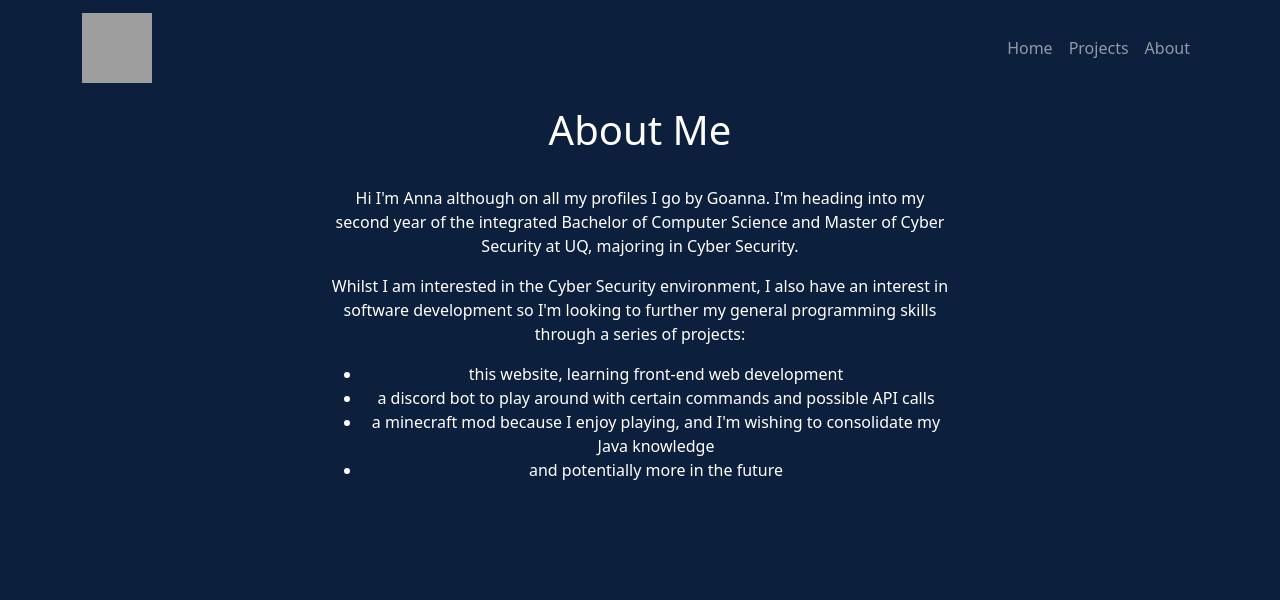
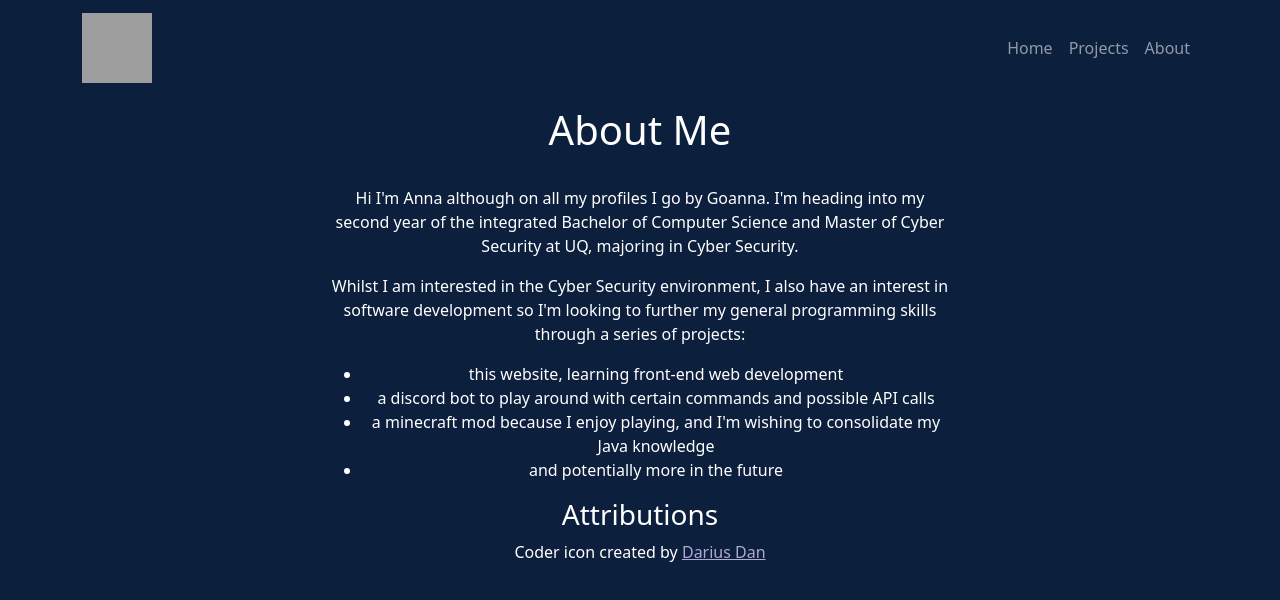
Before and after one commit to goanna5/goannas-web-portfolio, a React (Create React App) app: page /about in a window 1280 px wide. Shown: the top 600 px of the page. Built offline with nearby package versions, Linux system fonts and the light colour scheme; grey boxes are pictures that could not be loaded.

Commit message:
read me and attributions

```diff
--- a/src/pages/About.js
+++ b/src/pages/About.js
@@ -19,6 +19,10 @@ const About = () => {
       <li>a minecraft mod because I enjoy playing, and I'm wishing to consolidate my Java knowledge</li>
       <li>and potentially more in the future</li>
     </ul>
+
+    <h3>Attributions</h3>
+    <p>Coder icon created by <a href="https://www.flaticon.com/free-icons/coder" title="coder icons" className="hyperlinks">Darius Dan</a></p>
+
     </div>
     </>
     )
--- a/src/pages/Home.js
+++ b/src/pages/Home.js
@@ -20,7 +20,7 @@ const Home = () => {
         </div>
       </div>
     </div>
-    <p>Coder icon created by <a href="https://www.flaticon.com/free-icons/coder" title="coder icons" className="hyperlinks">Darius Dan</a></p>
+
     </>
     )
   };
```
Also changed, not shown: 1 other file (tests, documents, lock files or other folders).
